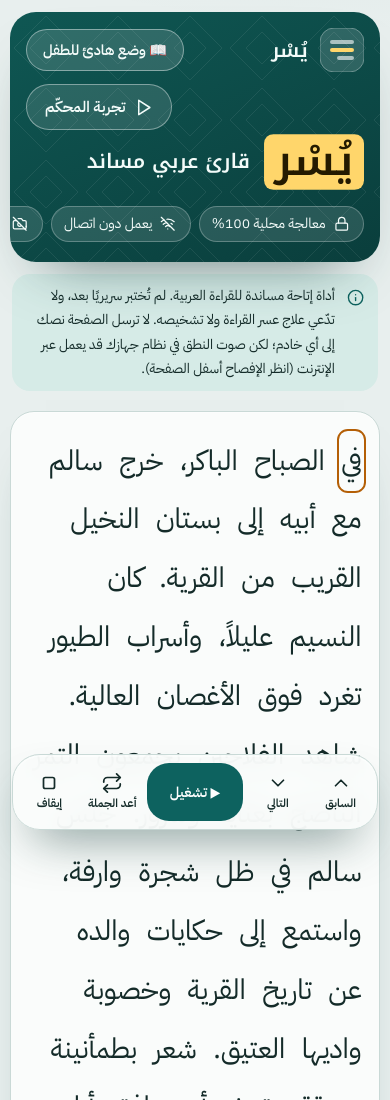
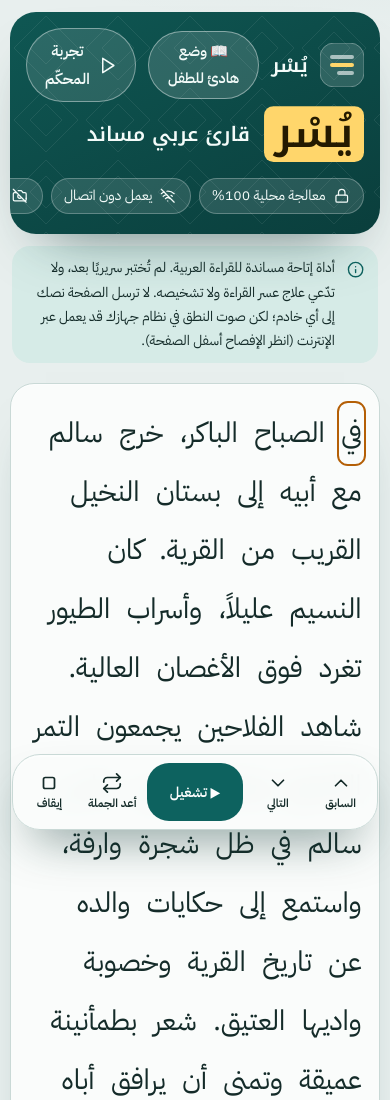
Before and after one commit to omniverseatmos-netizen/yusr-reader, a plain HTML site: page index.html in a window 390 px wide. Shown: the top 1100 px of the page. Drawn offline with Linux system fonts and the light colour scheme.

Commit message:
Align YusR demo with verified v10.8 submission

```diff
--- a/index.html
+++ b/index.html
@@ -453,10 +453,7 @@ li{margin:6px 0;line-height:1.9}
   header h1{flex-direction:row;flex-wrap:wrap;align-items:center;gap:6px 14px}
   .h-name{font-size:2.7rem}
   .hero{padding:16px 16px 18px}
-  .hero-top{margin-bottom:4px;flex-wrap:wrap}
-  .hero-top .brand{flex:1 1 auto;min-width:0}
-  .hero-top #calm-toggle,.hero-top #judge-fab{flex:0 0 auto}
-  .hero-top #judge-fab{margin-inline-start:auto}
+  .hero-top{margin-bottom:4px}
   header .badges{flex-wrap:nowrap;overflow-x:auto;margin:14px -16px 0;padding:2px 16px;scrollbar-width:none}
   header .badges::-webkit-scrollbar{display:none}
   header .badge{flex:none;white-space:nowrap}
```
Also changed, not shown: logo.svg (deleted).
